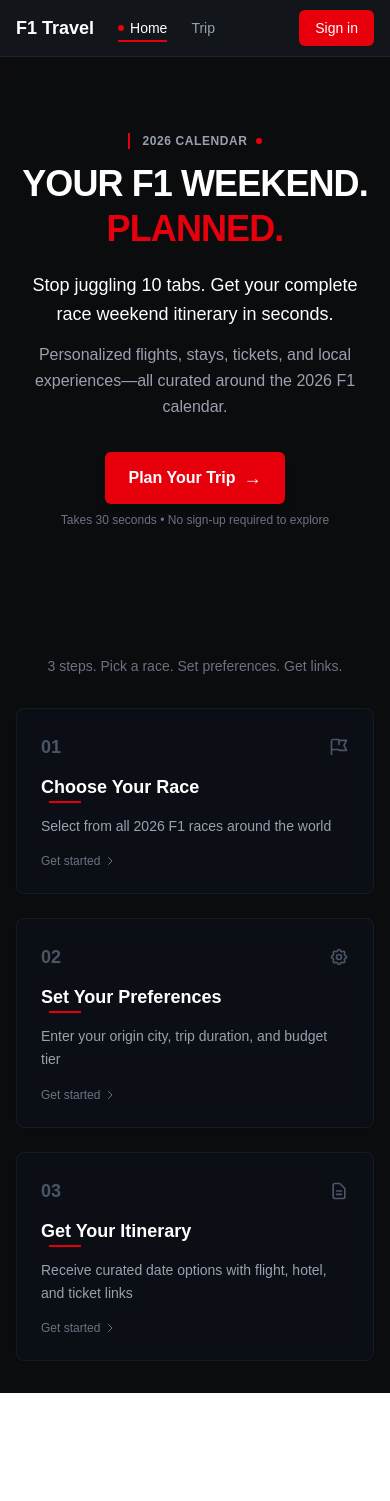
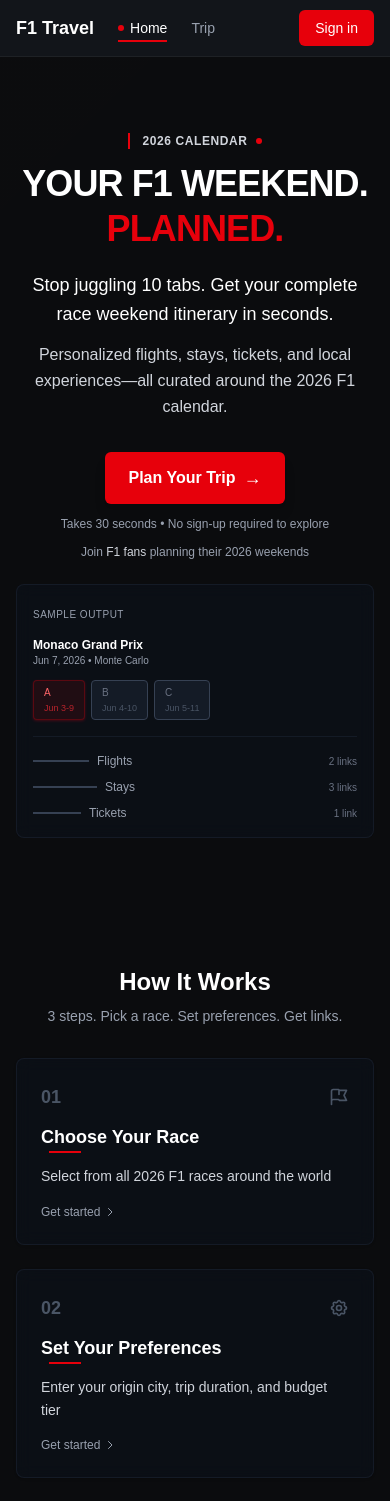
Before and after one commit to prayagrs/F1Travel, a Next.js app: page / in a window 390 px wide. Shown: the top 1501 px of the page. Before the commit the page ends 1393 px from the top, so only its background shows below. Built offline with nearby package versions, Linux system fonts and the light colour scheme; no server answers.

Commit message:
Made UX improvements

```diff
--- a/src/app/globals.css
+++ b/src/app/globals.css
@@ -3,13 +3,6 @@
 :root {
   --background: #ffffff;
   --foreground: #171717;
-}
-
-@theme inline {
-  --color-background: var(--background);
-  --color-foreground: var(--foreground);
-  --font-sans: var(--font-geist-sans);
-  --font-mono: var(--font-geist-mono);
 }
 
 @media (prefers-color-scheme: dark) {
@@ -19,10 +12,38 @@
   }
 }
 
+html {
+  scroll-behavior: smooth;
+}
+
 body {
   background: var(--background);
   color: var(--foreground);
   font-family: Arial, Helvetica, sans-serif;
+}
+
+/* Screen reader only utility - hides visually but keeps accessible to screen readers */
+.sr-only {
+  position: absolute;
+  width: 1px;
+  height: 1px;
+  padding: 0;
+  margin: -1px;
+  overflow: hidden;
+  clip: rect(0, 0, 0, 0);
+  white-space: nowrap;
+  border-width: 0;
+}
+
+.sr-only:focus {
+  position: static;
+  width: auto;
+  height: auto;
+  padding: inherit;
+  margin: inherit;
+  overflow: visible;
+  clip: auto;
+  white-space: normal;
 }
 
 /* Subtle pulse animation for preview strip */
@@ -38,3 +59,50 @@ body {
 .animate-subtle-pulse {
   animation: subtle-pulse 3s ease-in-out infinite;
 }
+
+/* Skeleton shimmer animation for loading states */
+@keyframes shimmer {
+  0% {
+    background-position: -1000px 0;
+  }
+  100% {
+    background-position: 1000px 0;
+  }
+}
+
+.animate-shimmer {
+  animation: shimmer 2s infinite linear;
+  background: linear-gradient(
+    to right,
+    rgba(255, 255, 255, 0) 0%,
+    rgba(255, 255, 255, 0.1) 50%,
+    rgba(255, 255, 255, 0) 100%
+  );
+  background-size: 1000px 100%;
+}
+
+.dark .animate-shimmer {
+  background: linear-gradient(
+    to right,
+    rgba(255, 255, 255, 0) 0%,
+    rgba(255, 255, 255, 0.05) 50%,
+    rgba(255, 255, 255, 0) 100%
+  );
+  background-size: 1000px 100%;
+}
+
+/* Smooth fade-in animation for content */
+@keyframes fadeIn {
+  from {
+    opacity: 0;
+    transform: translateY(4px);
+  }
+  to {
+    opacity: 1;
+    transform: translateY(0);
+  }
+}
+
+.animate-fade-in {
+  animation: fadeIn 0.3s ease-out;
+}
--- a/src/app/page.tsx
+++ b/src/app/page.tsx
@@ -5,29 +5,42 @@ import { Card } from "@/ui/components/Card";
  * Public home page with CTA to /trip
  */
 export default function Home() {
+  // Social proof - Update with real numbers after alpha testing
+  // TODO: Replace with actual user count from database/analytics
+  const socialProofText = "F1 fans"; // Future: "500+ F1 fans" or dynamic count
+
   return (
     <div className="w-full">
+      {/* Skip to main content link for keyboard navigation */}
+      <a
+        href="#main-content"
+        className="sr-only focus:absolute focus:left-4 focus:top-4 focus:z-50 focus:w-auto focus:h-auto focus:overflow-visible focus:clip-auto focus:whitespace-normal focus:rounded-md focus:bg-red-600 focus:px-4 focus:py-2 focus:text-white focus:outline-none focus:ring-2 focus:ring-red-500"
+      >
+        Skip to main content
+      </a>
+
       {/* Hero Section - Full width with integrated background */}
       <div className="relative w-full overflow-hidden bg-[#0B0C0E] pt-20 sm:pt-24 lg:pt-28">
-        {/* Subtle diagonal gradient sweep */}
+        {/* Subtle diagonal gradient sweep - Decorative only */}
         <div
-          className="absolute inset-0 opacity-[0.03]"
+          className="pointer-events-none absolute inset-0 opacity-[0.03]"
           style={{
             background:
               "linear-gradient(135deg, rgba(220, 38, 38, 0.1) 0%, transparent 50%, rgba(107, 114, 128, 0.05) 100%)",
           }}
+          aria-hidden="true"
         />
 
-        <div className="mx-auto max-w-7xl px-4 py-12 sm:px-6 sm:py-16 lg:px-8 lg:py-20">
-          <div className="grid gap-8 lg:grid-cols-2 lg:items-center lg:gap-12">
+        <div className="relative z-10 mx-auto max-w-7xl px-4 py-12 sm:px-6 sm:py-16 lg:px-8 lg:py-20">
+          <div className="grid gap-6 sm:gap-8 lg:grid-cols-2 lg:items-center lg:gap-12">
             {/* Left Column: Content */}
-            <div className="text-center lg:text-left">
+            <div className="relative z-10 order-1 text-center lg:order-none lg:text-left">
               {/* Badge */}
               <div className="mb-3 inline-flex items-center gap-2 border-l-2 border-red-600 pl-3">
-                <span className="text-xs font-semibold uppercase tracking-wider text-gray-400">
+                <span className="text-xs font-semibold uppercase tracking-wider text-gray-300">
                   2026 CALENDAR
                 </span>
-                <div className="h-1.5 w-1.5 rounded-full bg-red-600" />
+                <div className="h-1.5 w-1.5 rounded-full bg-red-600" aria-hidden="true" />
               </div>
 
               {/* Headline */}
@@ -42,55 +55,60 @@ export default function Home() {
                 <p className="text-lg font-medium leading-relaxed text-white sm:text-xl">
                   Stop juggling 10 tabs. Get your complete race weekend itinerary in seconds.
                 </p>
-                <p className="text-base leading-relaxed text-gray-400 sm:text-lg">
+                <p className="text-base leading-relaxed text-gray-300 sm:text-lg">
                   Personalized flights, stays, tickets, and local experiences—all curated around the 2026 F1 calendar.
                 </p>
               </div>
 
               {/* CTA */}
-              <div className="mt-8 space-y-2">
+              <div className="mt-8 space-y-3">
                 <Link
                   href="/trip"
-                  className="inline-flex items-center gap-2 rounded-md bg-red-600 px-6 py-3 text-base font-semibold text-white shadow-lg transition-all duration-200 hover:translate-x-1 hover:brightness-110 hover:shadow-xl focus-visible:outline focus-visible:outline-2 focus-visible:outline-offset-2 focus-visible:outline-red-600"
+                  className="inline-flex cursor-pointer items-center gap-2 rounded-md bg-red-600 px-6 py-3 text-base font-semibold text-white shadow-lg transition-all duration-200 hover:translate-x-1 hover:brightness-110 hover:shadow-xl focus-visible:outline focus-visible:outline-2 focus-visible:outline-offset-2 focus-visible:outline-red-600 focus-visible:ring-2 focus-visible:ring-red-500"
+                  aria-label="Plan your F1 race weekend trip"
                 >
                   Plan Your Trip
-                  <span className="text-lg">→</span>
+                  <span className="text-lg" aria-hidden="true">→</span>
                 </Link>
-                <p className="text-xs text-gray-500 sm:text-sm">
+                <p className="text-xs text-gray-400 sm:text-sm">
                   Takes 30 seconds • No sign-up required to explore
+                </p>
+                {/* Social Proof */}
+                <p className="text-xs text-gray-400 sm:text-sm">
+                  Join <span className="font-medium text-gray-300">{socialProofText}</span> planning their 2026 weekends
                 </p>
               </div>
             </div>
 
-            {/* Right Column: Preview Strip */}
-            <div className="relative hidden lg:block">
-              <div className="rounded-lg border border-gray-800/50 bg-gray-900/30 p-6 backdrop-blur-sm">
+            {/* Right Column: Preview Strip - Visible on all screen sizes */}
+            <div className="relative order-2 lg:order-none" role="complementary" aria-label="Sample itinerary preview">
+              <div className="rounded-lg border border-gray-800/50 bg-gray-900/30 p-4 sm:p-5 lg:p-6 backdrop-blur-sm">
                 {/* Sample output label */}
-                <div className="mb-4">
-                  <span className="text-xs font-medium uppercase tracking-wider text-gray-500">
+                <div className="mb-3 sm:mb-4">
+                  <span className="text-[10px] sm:text-xs font-medium uppercase tracking-wider text-gray-400">
                     Sample Output
                   </span>
                 </div>
 
                 {/* Race name */}
-                <div className="mb-4">
-                  <h3 className="text-sm font-semibold text-white">Monaco Grand Prix</h3>
-                  <p className="text-xs text-gray-500">Jun 7, 2026 • Monte Carlo</p>
+                <div className="mb-3 sm:mb-4">
+                  <h3 className="text-xs sm:text-sm font-semibold text-white">Monaco Grand Prix</h3>
+                  <p className="text-[10px] sm:text-xs text-gray-400">Jun 7, 2026 • Monte Carlo</p>
                 </div>
 
                 {/* Date option pills */}
-                <div className="mb-5 flex gap-2">
-                  <div className="animate-subtle-pulse rounded-sm border border-red-600/30 bg-red-600/10 px-3 py-1.5 text-xs font-medium text-red-400 shadow-sm shadow-red-600/20">
+                <div className="mb-4 sm:mb-5 flex gap-1.5 sm:gap-2">
+                  <div className="animate-subtle-pulse rounded-sm border border-red-600/30 bg-red-600/10 px-2.5 sm:px-3 py-1 sm:py-1.5 text-[10px] sm:text-xs font-medium text-red-400 shadow-sm shadow-red-600/20">
                     <span className="block">A</span>
-                    <span className="text-[10px] text-red-500/70">Jun 3-9</span>
+                    <span className="text-[9px] sm:text-[10px] text-red-500/70">Jun 3-9</span>
                   </div>
-                  <div className="rounded-sm border border-gray-700 bg-gray-800/50 px-3 py-1.5 text-xs font-medium text-gray-500">
+                  <div className="rounded-sm border border-gray-700 bg-gray-800/50 px-2.5 sm:px-3 py-1 sm:py-1.5 text-[10px] sm:text-xs font-medium text-gray-500">
                     <span className="block">B</span>
-                    <span className="text-[10px] text-gray-600">Jun 4-10</span>
+                    <span className="text-[9px] sm:text-[10px] text-gray-600">Jun 4-10</span>
                   </div>
-                  <div className="rounded-sm border border-gray-700 bg-gray-800/50 px-3 py-1.5 text-xs font-medium text-gray-500">
+                  <div className="rounded-sm border border-gray-700 bg-gray-800/50 px-2.5 sm:px-3 py-1 sm:py-1.5 text-[10px] sm:text-xs font-medium text-gray-500">
                     <span className="block">C</span>
-                    <span className="text-[10px] text-gray-600">Jun 5-11</span>
+                    <span className="text-[9px] sm:text-[10px] text-gray-600">Jun 5-11</span>
                   </div>
                 </div>
 
@@ -98,24 +116,24 @@ export default function Home() {
                 <div className="space-y-2.5 border-t border-gray-800/50 pt-4">
                   <div className="flex items-center justify-between">
                     <div className="flex items-center gap-2">
-                      <div className="h-0.5 w-14 bg-gray-700" />
-                      <span className="text-xs text-gray-500">Flights</span>
+                      <div className="h-0.5 w-14 bg-gray-700" aria-hidden="true" />
+                      <span className="text-xs text-gray-400">Flights</span>
                     </div>
-                    <span className="text-[10px] text-gray-600">2 links</span>
+                    <span className="text-[10px] text-gray-500">2 links</span>
                   </div>
                   <div className="flex items-center justify-between">
                     <div className="flex items-center gap-2">
-                      <div className="h-0.5 w-16 bg-gray-700" />
-                      <span className="text-xs text-gray-500">Stays</span>
+                      <div className="h-0.5 w-16 bg-gray-700" aria-hidden="true" />
+                      <span className="text-xs text-gray-400">Stays</span>
                     </div>
-                    <span className="text-[10px] text-gray-600">3 links</span>
+                    <span className="text-[10px] text-gray-500">3 links</span>
                   </div>
                   <div className="flex items-center justify-between">
                     <div className="flex items-center gap-2">
-                      <div className="h-0.5 w-12 bg-gray-700" />
-                      <span className="text-xs text-gray-500">Tickets</span>
+                      <div className="h-0.5 w-12 bg-gray-700" aria-hidden="true" />
+                      <span className="text-xs text-gray-400">Tickets</span>
                     </div>
-                    <span className="text-[10px] text-gray-600">1 link</span>
+                    <span className="text-[10px] text-gray-500">1 link</span>
                   </div>
                 </div>
               </div>
@@ -124,28 +142,34 @@ export default function Home() {
         </div>
       </div>
 
-      {/* Visual Connector - Gradient fade from hero to cards */}
-      <div className="relative h-12 w-full bg-gradient-to-b from-[#0B0C0E] to-transparent" />
+      {/* Visual Connector - Gradient fade from hero to cards - Decorative only */}
+      <div className="relative h-12 w-full bg-gradient-to-b from-[#0B0C0E] to-transparent" aria-hidden="true" />
 
       {/* Cards Section - Starting Grid Layout */}
-      <div className="mx-auto max-w-7xl px-4 py-8 sm:px-6 lg:px-8">
-        {/* Microcopy */}
-        <p className="mb-8 text-center text-sm text-gray-500">
-          3 steps. Pick a race. Set preferences. Get links.
-        </p>
+      <section id="main-content" className="mx-auto max-w-7xl px-4 py-8 sm:px-6 lg:px-8" aria-label="How it works">
+        {/* Section Header */}
+        <div className="mb-8 text-center">
+          <h2 className="text-2xl font-bold text-white sm:text-3xl">
+            How It Works
+          </h2>
+          <p className="mt-2 text-sm text-gray-400">
+            3 steps. Pick a race. Set preferences. Get links.
+          </p>
+        </div>
 
         <div className="relative">
-          {/* Track rail behind cards */}
-          <div className="absolute left-0 top-1/2 hidden h-px w-full -translate-y-1/2 bg-gray-800 lg:block" />
+          {/* Track rail behind cards - Decorative only */}
+          <div className="absolute left-0 top-1/2 hidden h-px w-full -translate-y-1/2 bg-gray-800 lg:block" aria-hidden="true" />
 
           <div className="grid gap-6 sm:grid-cols-1 lg:grid-cols-3">
             {/* Card 1 - Choose Your Race */}
             <Link
               href="/trip"
-              className="group relative flex h-full transform transition-all duration-200 hover:-translate-y-1"
+              className="group relative flex h-full transform transition-all duration-200 hover:-translate-y-1 focus-visible:outline focus-visible:outline-2 focus-visible:outline-offset-2 focus-visible:outline-red-600 focus-visible:ring-2 focus-visible:ring-red-500"
+              aria-label="Step 1: Choose your race - Select from all 2026 F1 races around the world"
             >
-              {/* Red node on track rail */}
-              <div className="absolute -left-2 top-1/2 hidden h-2 w-2 -translate-y-1/2 rounded-full bg-red-600 transition-all duration-200 group-hover:scale-125 lg:block" />
+              {/* Red node on track rail - Decorative only */}
+              <div className="absolute -left-2 top-1/2 hidden h-2 w-2 -translate-y-1/2 rounded-full bg-red-600 transition-all duration-200 group-hover:scale-125 lg:block" aria-hidden="true" />
 
               <div className="flex min-h-[180px] w-full flex-col rounded-lg border border-gray-800/50 bg-gray-900/30 p-6 shadow-sm backdrop-blur-sm transition-all duration-200 group-hover:border-red-600/50 group-hover:shadow-md group-hover:shadow-red-600/10">
                 <div className="mb-3 flex items-center justify-between">
@@ -170,16 +194,17 @@ export default function Home() {
                   Choose Your Race
                   <span className="ml-2 block h-0.5 w-8 bg-red-600 transition-all duration-200 group-hover:w-12" />
                 </h3>
-                <p className="mt-3 flex-grow text-sm leading-relaxed text-gray-400">
+                <p className="mt-3 flex-grow text-sm leading-relaxed text-gray-300">
                   Select from all 2026 F1 races around the world
                 </p>
-                <div className="mt-4 flex items-center text-xs text-gray-500 transition-colors duration-200 group-hover:text-red-600">
+                <div className="mt-4 flex items-center text-xs text-gray-400 transition-colors duration-200 group-hover:text-red-600">
                   <span>Get started</span>
                   <svg
                     className="ml-1 h-3 w-3 transition-transform duration-200 group-hover:translate-x-1"
                     fill="none"
                     viewBox="0 0 24 24"
                     stroke="currentColor"
+                    aria-hidden="true"
                   >
                     <path
                       strokeLinecap="round"
@@ -195,10 +220,11 @@ export default function Home() {
             {/* Card 2 - Set Your Preferences */}
             <Link
               href="/trip"
-              className="group relative flex h-full transform transition-all duration-200 hover:-translate-y-1"
+              className="group relative flex h-full transform transition-all duration-200 hover:-translate-y-1 focus-visible:outline focus-visible:outline-2 focus-visible:outline-offset-2 focus-visible:outline-red-600 focus-visible:ring-2 focus-visible:ring-red-500"
+              aria-label="Step 2: Set your preferences - Enter your origin city, trip duration, and budget tier"
             >
-              {/* Red node on track rail */}
-              <div className="absolute -left-2 top-1/2 hidden h-2 w-2 -translate-y-1/2 rounded-full bg-red-600 transition-all duration-200 group-hover:scale-125 lg:block" />
+              {/* Red node on track rail - Decorative only */}
+              <div className="absolute -left-2 top-1/2 hidden h-2 w-2 -translate-y-1/2 rounded-full bg-red-600 transition-all duration-200 group-hover:scale-125 lg:block" aria-hidden="true" />
 
               <div className="flex min-h-[180px] w-full flex-col rounded-lg border border-gray-800/50 bg-gray-900/30 p-6 shadow-sm backdrop-blur-sm transition-all duration-200 group-hover:border-red-600/50 group-hover:shadow-md group-hover:shadow-red-600/10">
                 <div className="mb-3 flex items-center justify-between">
@@ -229,16 +255,17 @@ export default function Home() {
                   Set Your Preferences
                   <span className="ml-2 block h-0.5 w-8 bg-red-600 transition-all duration-200 group-hover:w-12" />
                 </h3>
-                <p className="mt-3 flex-grow text-sm leading-relaxed text-gray-400">
+                <p className="mt-3 flex-grow text-sm leading-relaxed text-gray-300">
                   Enter your origin city, trip duration, and budget tier
                 </p>
-                <div className="mt-4 flex items-center text-xs text-gray-500 transition-colors duration-200 group-hover:text-red-600">
+                <div className="mt-4 flex items-center text-xs text-gray-400 transition-colors duration-200 group-hover:text-red-600">
                   <span>Get started</span>
                   <svg
                     className="ml-1 h-3 w-3 transition-transform duration-200 group-hover:translate-x-1"
                     fill="none"
                     viewBox="0 0 24 24"
                     stroke="currentColor"
+                    aria-hidden="true"
                   >
                     <path
                       strokeLinecap="round"
@@ -254,10 +281,11 @@ export default function Home() {
             {/* Card 3 - Get Your Itinerary */}
             <Link
               href="/trip"
-              className="group relative flex h-full transform transition-all duration-200 hover:-translate-y-1"
+              className="group relative flex h-full transform transition-all duration-200 hover:-translate-y-1 focus-visible:outline focus-visible:outline-2 focus-visible:outline-offset-2 focus-visible:outline-red-600 focus-visible:ring-2 focus-visible:ring-red-500"
+              aria-label="Step 3: Get your itinerary - Receive curated date options with flight, hotel, and ticket links"
             >
-              {/* Red node on track rail */}
-              <div className="absolute -left-2 top-1/2 hidden h-2 w-2 -translate-y-1/2 rounded-full bg-red-600 transition-all duration-200 group-hover:scale-125 lg:block" />
+              {/* Red node on track rail - Decorative only */}
+              <div className="absolute -left-2 top-1/2 hidden h-2 w-2 -translate-y-1/2 rounded-full bg-red-600 transition-all duration-200 group-hover:scale-125 lg:block" aria-hidden="true" />
 
               <div className="flex min-h-[180px] w-full flex-col rounded-lg border border-gray-800/50 bg-gray-900/30 p-6 shadow-sm backdrop-blur-sm transition-all duration-200 group-hover:border-red-600/50 group-hover:shadow-md group-hover:shadow-red-600/10">
                 <div className="mb-3 flex items-center justify-between">
@@ -282,16 +310,17 @@ export default function Home() {
                   Get Your Itinerary
                   <span className="ml-2 block h-0.5 w-8 bg-red-600 transition-all duration-200 group-hover:w-12" />
                 </h3>
-                <p className="mt-3 flex-grow text-sm leading-relaxed text-gray-400">
+                <p className="mt-3 flex-grow text-sm leading-relaxed text-gray-300">
                   Receive curated date options with flight, hotel, and ticket links
                 </p>
-                <div className="mt-4 flex items-center text-xs text-gray-500 transition-colors duration-200 group-hover:text-red-600">
+                <div className="mt-4 flex items-center text-xs text-gray-400 transition-colors duration-200 group-hover:text-red-600">
                   <span>Get started</span>
                   <svg
                     className="ml-1 h-3 w-3 transition-transform duration-200 group-hover:translate-x-1"
                     fill="none"
                     viewBox="0 0 24 24"
                     stroke="currentColor"
+                    aria-hidden="true"
                   >
                     <path
                       strokeLinecap="round"
@@ -305,7 +334,7 @@ export default function Home() {
             </Link>
           </div>
         </div>
-      </div>
+      </section>
     </div>
   );
 }
--- a/src/ui/components/Header.tsx
+++ b/src/ui/components/Header.tsx
@@ -3,6 +3,7 @@
 import Link from "next/link";
 import { usePathname } from "next/navigation";
 import { signIn, signOut, useSession } from "next-auth/react";
+import { Spinner } from "./Spinner";
 
 /**
  * Header component with navigation (Home, Trip, Account, Sign in/out).
@@ -78,7 +79,10 @@ export function Header() {
         </div>
         <div className="flex items-center">
           {status === "loading" ? (
-            <span className="text-sm text-gray-400">Loading...</span>
+            <div className="flex items-center gap-2">
+              <Spinner size="sm" />
+              <span className="sr-only">Loading authentication status</span>
+            </div>
           ) : session ? (
             <div className="flex items-center gap-4">
               <span className="hidden text-sm text-gray-400 sm:inline">
```
Also changed, not shown: src/ui/components/Skeleton.tsx (added, +78 -0 lines), src/ui/components/Spinner.tsx (added, +40 -0 lines), src/ui/trip/TripForm.tsx (+33 -8 lines), 1 other file (tests, documents, lock files or other folders).
